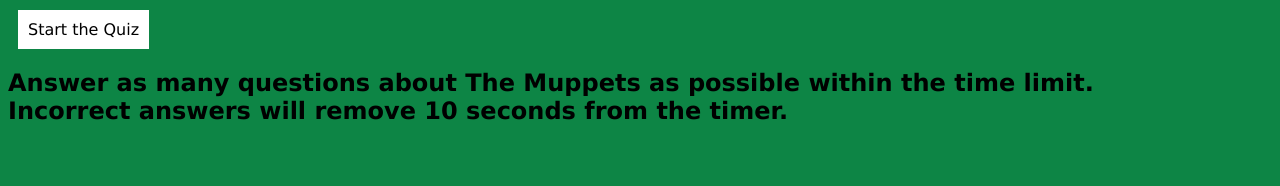
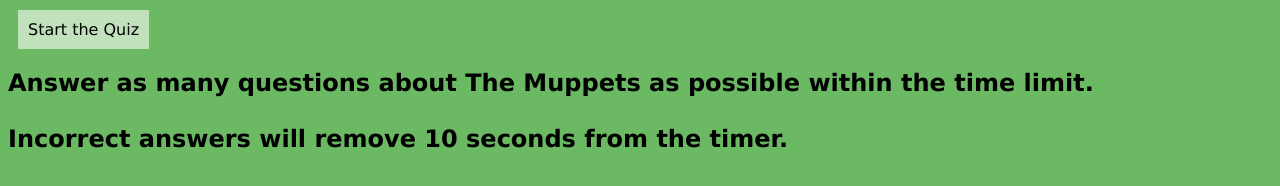
Before and after one commit to kilgette/web-apis-quiz, a plain HTML site: page index.html in a window 1280 px wide. Drawn offline with Linux system fonts and the light colour scheme.

Commit message:
final commit

```diff
--- a/assets/css/style.css
+++ b/assets/css/style.css
@@ -1,18 +1,21 @@
-*{
+* {
   box-sizing: border-box;
   font-family: Verdana, Geneva, Tahoma, sans-serif;
 }
-html, body{
+
+html,
+body {
   min-height: 100%;
-  background: #0d8545;
+  background: #6BB963;
   color: #000
 }
+
 button {
   display: block;
   margin: 10px;
   padding: 10px;
   border: none;
-  background-color: #fff;
+  background-color: #ffffff94;
   color: #000;
   font-size: 16px;
   cursor: pointer;
--- a/assets/js/script.js
+++ b/assets/js/script.js
@@ -1,10 +1,10 @@
 //global variables
-//use the DOM API to select an HTML element by ID
 var startBtn = document.querySelector('#start-button');
 var questionsDisplay = document.querySelector('#questionsDisplay');
 var questionsQuestions = document.querySelector('#questionsQuestion');
 var questionsButtons = document.querySelector('#questionsButtons');
 var quizStart = document.querySelector('#quizStart');
+
 //current question
 var currQuestion = 0;
 
@@ -42,7 +42,7 @@ function timer(){
   var time = 60; // set the total time in seconds
   var countdown = setInterval(function() {
     if (time <= 0) {
-      clearInterval(countdown); // stop the countdown when the time runs out
+      clearInterval(countdown); // stop the count when time runs out
       displayScore(); // display the final score
     } else {
       time--; // decrement the time
@@ -53,12 +53,6 @@ function timer(){
   }, 1000); // set the interval to 1 second
 }
 
-
-
-//display score
-function displayScore() {
-
-}
 
 function startTheQuiz() {
   quizStart.style.display="none"
@@ -93,7 +87,6 @@ function displayQuestion() {
   questionsQuestions.textContent = currentQuestionObject.question;
   questionsButtons.innerHTML=""
 
-  // let's use a for loop to do something repetitively
   for(var i = 0; i < currentQuestionObject.options.length; i = i + 1){
     console.log('i is', i);
     var button = document.createElement('button');
@@ -106,11 +99,11 @@ function displayQuestion() {
 function gradeTheUsersChoice(event) {
   console.log('event.target is', event.target);
   if(event.target.matches('button')) {
+
     // grade user's selection once li is clicked
     console.log('target\'s textContent is', event.target.textContent);
   }
-  // now I can compare the li's text to the current question's "answer" property
-}
+ }
 
 
 // event listeners
--- a/index.html
+++ b/index.html
@@ -15,14 +15,15 @@
 
     <main id=quizStart>
       <button id="start-button">Start the Quiz</button>
-      <h2 id="instructions">Answer as many questions about The Muppets as possible within the time limit.
+      <h2 id="instructions">Answer as many questions about The Muppets as possible within the time limit.<br>
         <br>Incorrect answers will remove 10 seconds from the timer.
       </h2>
     </main>
-      <div id="timer"></div>
-       <div id="questionsDisplay" style="display:block">
+    <div id="timer"></div>
+    <div id="questionsDisplay" style="display:block">
       <h3 id="questionsQuestion"></h3>
       <ul id="questionsButtons"></ul>
-     </body>
-     <script src="./assets/js/script.js"></script>
+</body>
+<script src="./assets/js/script.js"></script>
+
 </html>
```
Also changed, not shown: assets/images/screenshot.jpg.
